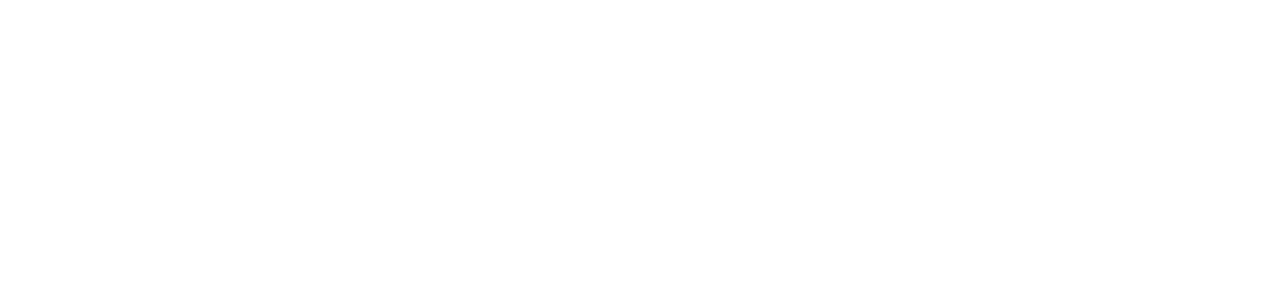
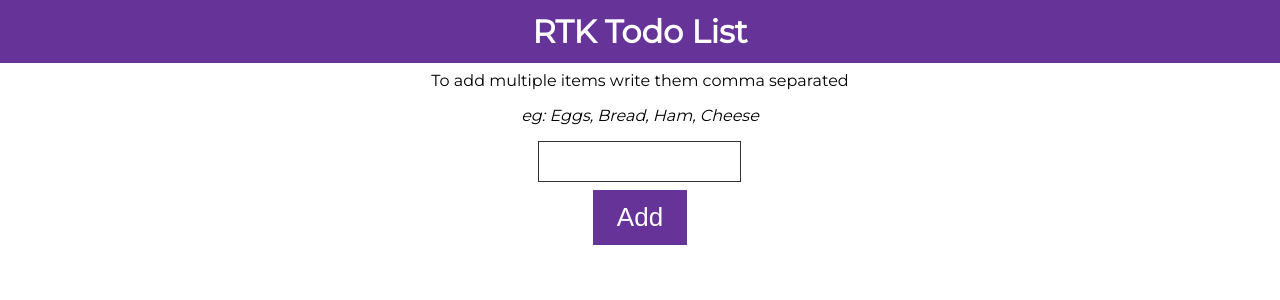
Before and after one commit to BensonFeng/vite-redux-entityadapter-crud-todolist, a React (Vite) app: page / in a window 1280 px wide. Shown: the top 300 px of the page. Built offline with nearby package versions, Linux system fonts and the light colour scheme; the HTML template or start-up script is replaced by a standard one.

Commit message:
AddTodo component

```diff
--- a/src/App.jsx
+++ b/src/App.jsx
@@ -1,7 +1,13 @@
 import "./App.css";
+import AddTodo from "./componenets/AddTodo/AddTodo";
 
 function App() {
-  return <div className="App"></div>;
+  return (
+    <div className="App">
+      <h1 className="header">RTK Todo List</h1>
+      <AddTodo />
+    </div>
+  );
 }
 
 export default App;
--- /dev/null
+++ b/src/componenets/AddTodo/AddTodo.jsx
@@ -0,0 +1,27 @@
+import { useState } from "react";
+import { useDispatch } from "react-redux";
+import { addTodo } from "../../store/todoSlice";
+import { nanoid } from "@reduxjs/toolkit";
+
+const AddTodo = () => {
+  const dispatch = useDispatch();
+  const [text, setText] = useState("");
+
+  const submit = () => {
+    if (text.length > 0) {
+      dispatch(addTodo({ id: nanoid(), todo: text, completed: false }));
+    }
+  };
+  return (
+    <div className="add-todo">
+      <p>To add multiple items write them comma separated</p>
+      <p>
+        <i>eg: Eggs, Bread, Ham, Cheese</i>
+      </p>
+      <input value={text} onChange={(e) => setText(e.target.value)} />
+      <button onClick={submit}>Add</button>
+    </div>
+  );
+};
+
+export default AddTodo;
--- a/src/store/todoSlice.js
+++ b/src/store/todoSlice.js
@@ -10,9 +10,11 @@
 const todoSlice = createSlice({
   name: "todos",
   initialState: todoAdapter.getInitialState(),
-  reducers: {},
+  reducers: {
+    addTodo: todoAdapter.addOne,
+  },
 });
 
-export const {} = todoSlice.actions;
+export const { addTodo } = todoSlice.actions;
 
 export default todoSlice.reducer;
```
